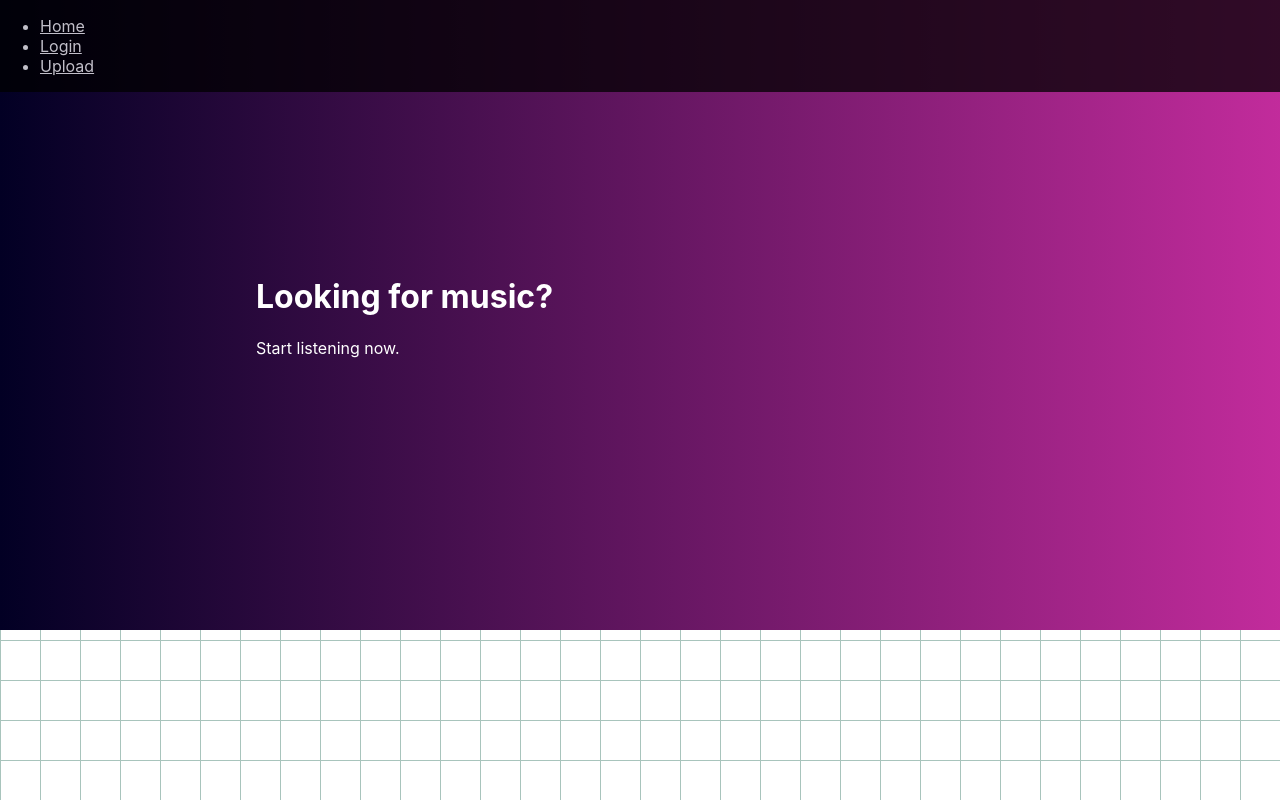
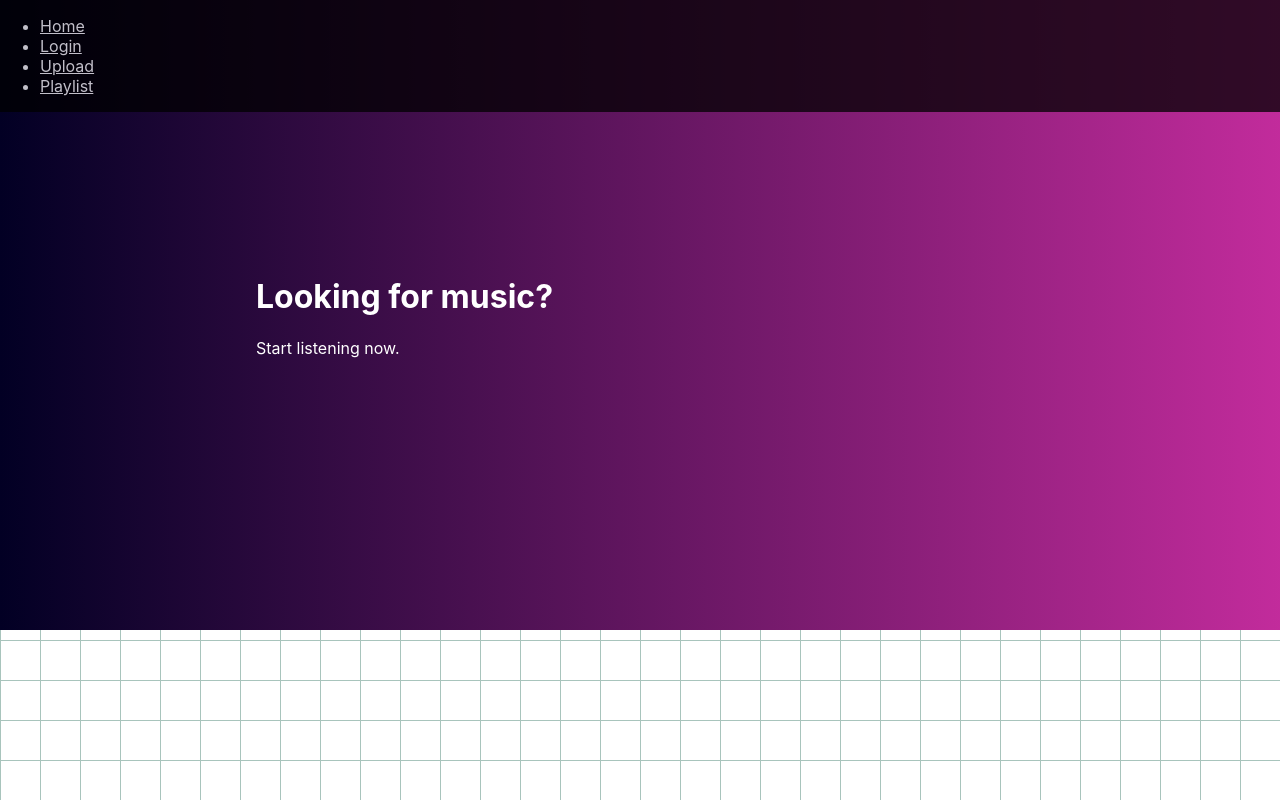
Before and after one commit to adriencao/moodtunes, a React (Create React App) app in the folder frontend/spotify-application/: page / in a window 1280 px wide. Shown: the top 800 px of the page. Built offline with nearby package versions, Linux system fonts and the light colour scheme.

Commit message:
Initial playlist page commit

```diff
--- a/frontend/spotify-application/src/App.js
+++ b/frontend/spotify-application/src/App.js
@@ -7,6 +7,7 @@ import NavigationBar from "./components/NavigationBar";
 import Hero from "./components/Hero";
 import Login from "./pages/Login";
 import Upload from "./pages/Upload";
+import Playlist from "./pages/Playlist";
 const App = () => {
   return (
     <Router>
@@ -26,6 +27,12 @@ const App = () => {
             // <h1>Welcome!</h1>
           } />
 
+        <Route path="/playlist"
+          element={
+            <Playlist />
+            // <h1>Welcome!</h1>
+          } />
+
         <Route path="/"
          element={
             <div className="App">
--- a/frontend/spotify-application/src/components/Hero/Hero.css
+++ b/frontend/spotify-application/src/components/Hero/Hero.css
@@ -11,4 +11,5 @@
     width: 100%;
     padding: 20% 20%;
     color: white;
+    overflow: hidden;
 }
--- a/frontend/spotify-application/src/components/NavigationBar/NavigationBar.js
+++ b/frontend/spotify-application/src/components/NavigationBar/NavigationBar.js
@@ -17,6 +17,9 @@ const NavigationBar = () => {
                 <Link to="/upload">
                     <li>Upload</li>
                 </Link>
+                <Link to="/playlist">
+                    <li>Playlist</li>
+                </Link>
                 </ul>
             </nav>
         </header>
--- a/frontend/spotify-application/src/pages/Login/Login.js
+++ b/frontend/spotify-application/src/pages/Login/Login.js
@@ -53,7 +53,7 @@ function handlePostQuery(query){
     }
 
     if (query != "") {
-        axios.post('https://27df-2610-148-1f00-1000-1c95-6cb7-c465-8386.ngrok-free.app/login', myParams)
+        axios.post('https://471f-4-71-27-132.ngrok-free.app/login', myParams)
             .then(function(response){
                 console.log(response);
        //Perform action based on response
--- /dev/null
+++ b/frontend/spotify-application/src/pages/Playlist/Playlist.css
@@ -0,0 +1,28 @@
+body {
+  background-size: 40px 40px;
+  background-color: white;
+  background-image:
+    linear-gradient(to right, #a8c4bc 1.5px, transparent 1px),
+    linear-gradient(to bottom, #a8c4bc 1.5px, transparent 1px);
+  max-width: 100%;
+  overflow-x: hidden;
+}
+
+.wrapper {
+  width: 100%;
+  height: auto;
+  padding: 0 2rem;
+}
+
+.playlist {
+  width: 50%;
+  align: left;
+}
+
+.item {
+  padding: 130px 30px 100px;
+  width: 100%;
+  display: inline-block;
+  margin-top: 2rem;
+  vertical-align: top;
+}
--- /dev/null
+++ b/frontend/spotify-application/src/pages/Playlist/Playlist.js
@@ -0,0 +1,26 @@
+import React, { useEffect } from "react";
+import axios from "axios";
+import "./Playlist.css";
+
+const Playlist = () => {
+
+    return (
+      <div class="playlist" align="center">
+        <div class="item">
+          <iframe
+            src="https://open.spotify.com/embed/playlist/2TNcnKxd2rMSR42jVbqrS9?si=1959ebe021b049b1"
+            width="60%"
+            height="500px"
+            frameborder="{0}"
+            allowfullscreen
+            allow="autoplay;
+            clipboard-write; encrypted-media; fullscreen; picture-in-picture"
+            loading="lazy"
+          />
+
+        </div>
+      </div>
+    );
+};
+
+export default Playlist;
--- /dev/null
+++ b/frontend/spotify-application/src/pages/Playlist/index.js
@@ -0,0 +1,3 @@
+import Playlist from "./Playlist";
+
+export default Playlist;
```
Also changed, not shown: frontend/spotify-application/public/placeholder2.jpg (added).
